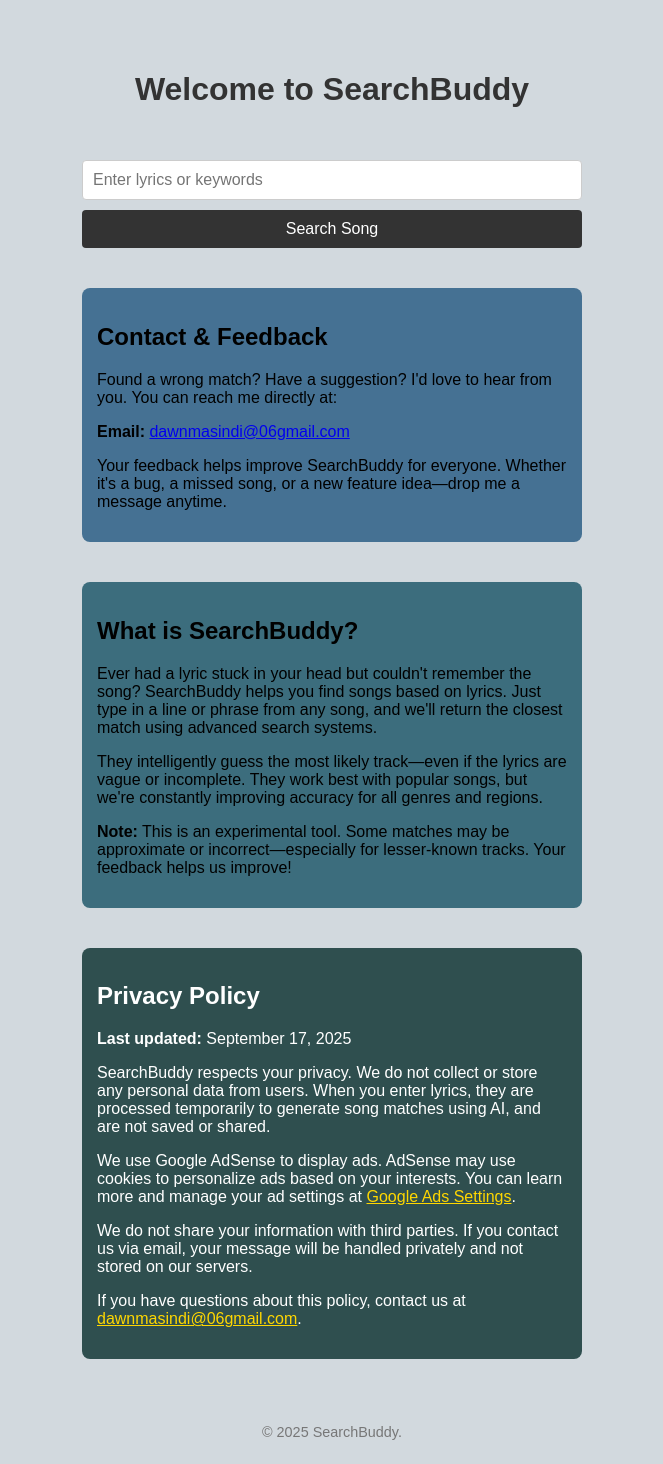
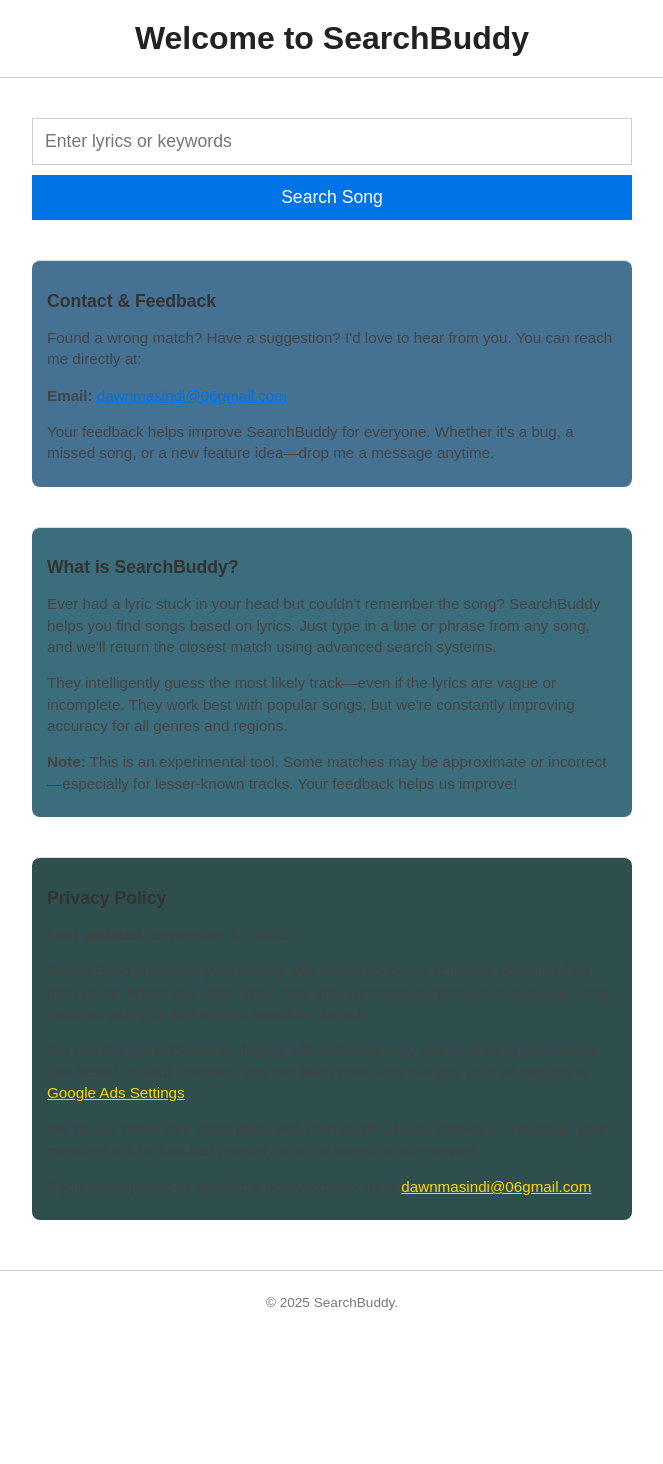
Before and after one commit to 54856132/searchbuddy-app, a Flask app: page / in a window 1280 px wide. Shown: the whole page, without its empty margins (308-971 px from the left). After the commit the page ends 1310 px from the top, so only its background shows below. Run offline with Flask 3, Linux system fonts and the light colour scheme.

Commit message:
Update style.css

```diff
--- a/Static/style.css
+++ b/Static/style.css
@@ -1,98 +1,131 @@
 /* static/style.css */
 body {
     font-family: Arial, sans-serif;
-    background-color: #d2d9deff;
+    background-color: #ffffff;
     margin: 0;
     padding: 0;
-    display: flex;
-    flex-direction: column;
-    align-items: center;
+    text-align: center;
 }
 
 header {
-    margin-top: 50px;
-    text-align: center;
+    padding: 20px 0;
+    border-bottom: 1px solid #ccc;
 }
 
 h1 {
     font-size: 2rem;
-    color: #333;
+    color: #222;
+    margin: 0;
 }
 
 main {
-    margin-top: 30px;
-    width: 100%;
-    max-width: 500px;
-    padding: 0 20px;
+    padding: 20px;
+    max-width: 600px;
+    margin: auto;
 }
 
 form {
-    display: flex;
-    flex-direction: column;
-    gap: 10px;
+    margin-top: 20px;
 }
 
 input[type="text"] {
-    padding: 10px;
-    font-size: 1rem;
+    width: 100%;
+    padding: 12px;
+    font-size: 1.1rem;
     border: 1px solid #ccc;
-    border-radius: 4px;
-    width: 100%;
+    margin-bottom: 10px;
     box-sizing: border-box;
 }
 
 button {
-    padding: 10px;
-    font-size: 1rem;
-    background-color: #333;
+    width: 100%;
+    padding: 12px;
+    font-size: 1.1rem;
+    background-color: #0073e6;
     color: white;
     border: none;
-    border-radius: 4px;
     cursor: pointer;
-    width: 100%;
-    box-sizing: border-box;
 }
 
 button:hover {
-    background-color: #3f8dac;
+    background-color: #005bb5;
 }
 
 .result-message {
     margin-top: 20px;
-    padding: 15px;
-    background-color: #a0b6b5;
-    border: 1px solid #b2d8b2;
-    border-radius: 4px;
-    color: rgb(16, 23, 24);
+    padding: 12px;
+    background-color: #f0f8ff;
+    border: 1px solid #99c2ff;
+    color: #003366;
     font-weight: bold;
-    text-align: center;
+}
+
+section {
+    margin-top: 20px;
+    padding: 12px;
+    background-color: #f9f9f9;
+    border-top: 1px solid #ddd;
+    font-size: 0.95rem;
+    text-align: left;
+}
+
+section h2 {
+    font-size: 1.1rem;
+    margin-bottom: 8px;
+    color: #333;
+}
+
+section p {
+    margin-bottom: 8px;
+    line-height: 1.4;
+    color: #444;
+}
+
+a {
+    color: #0073e6;
+    word-break: break-word;
 }
 
 footer {
-    margin-top: 40px;
-    font-size: 0.9rem;
+    margin-top: 30px;
+    font-size: 0.85rem;
     color: #777;
-    text-align: center;
     padding: 10px;
+    border-top: 1px solid #ccc;
 }
 
-/* Responsive Layout */
+/* Mobile tweaks */
 @media (max-width: 600px) {
     h1 {
-        font-size: 1.5rem;
+        font-size: 1.6rem;
     }
 
     input[type="text"],
     button {
         font-size: 1rem;
+        padding: 10px;
     }
 
     .result-message {
         font-size: 0.95rem;
-        padding: 12px;
+        padding: 10px;
     }
 
-    main {
-        padding: 0 15px;
+    section {
+        padding: 10px;
+        font-size: 0.9rem;
+    }
+
+    section h2 {
+        font-size: 1rem;
+    }
+
+    section p {
+        font-size: 0.85rem;
+    }
+
+    footer {
+        font-size: 0.8rem;
+        padding: 8px;
     }
 }
```
